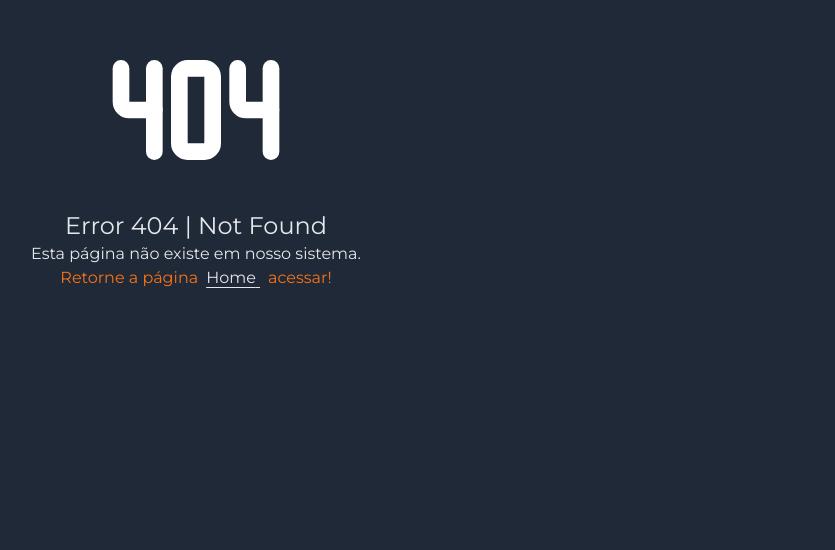
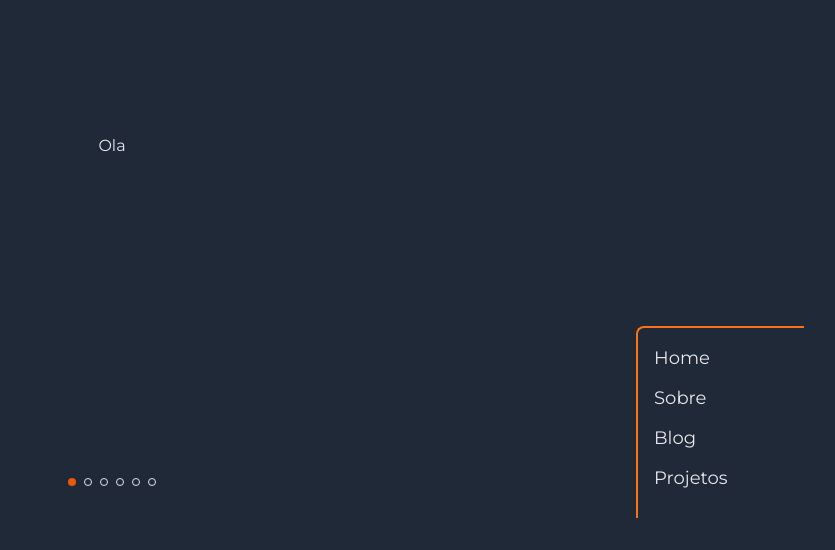
Before and after one commit to miguel-ome/my-page, a Next.js app: page /about in a window 1280 px wide. Before the commit this address had no page. Shown: the part 250-800 px from the top of the page, without its empty margins (444-1279 px from the left). Built offline with nearby package versions, Linux system fonts and the light colour scheme.

Commit message:
Commit for I go it my work

```diff
--- /dev/null
+++ b/src/app/(portifolio)/about/page.tsx
@@ -0,0 +1,13 @@
+import { Carrousel } from '@/components/carrousel/carrousel.component';
+import { StepsCircle } from '@/components/steps/stepsCircle/stepsCircle.components';
+
+export default function About() {
+  return (
+    <div className="w-4/5 h-full p-8 flex flex-col justify-center items-center text-white">
+      <Carrousel>
+        <p className="text-white">Ola</p>
+      </Carrousel>
+      <StepsCircle />
+    </div>
+  );
+}
--- a/src/app/(portifolio)/hability/page.tsx
+++ /dev/null
@@ -1,3 +0,0 @@
-export default function Hability() {
-  return <p className="text-white">Habilidades</p>;
-}
--- /dev/null
+++ b/src/components/carrousel/carrousel.component.tsx
@@ -0,0 +1,13 @@
+import { ReactNode } from 'react';
+
+interface CarrouselProps {
+  children: ReactNode;
+}
+
+export function Carrousel({ children }: CarrouselProps) {
+  return (
+    <div className="w-full h-full flex flex-col justify-center items-center">
+      {children}
+    </div>
+  );
+}
--- a/src/components/menuMobile/menuMobile.component.tsx
+++ b/src/components/menuMobile/menuMobile.component.tsx
@@ -35,8 +35,8 @@ export function MenuMobile() {
             </Link>
           </li>
           <li>
-            <Link href="/hability" className="text-xl" onClick={toggleMenu}>
-              Habilidades
+            <Link href="/about" className="text-xl" onClick={toggleMenu}>
+              Sobre
             </Link>
           </li>
           <li>
--- a/src/components/navigation/navigation.component.tsx
+++ b/src/components/navigation/navigation.component.tsx
@@ -10,8 +10,8 @@ export function Navigation() {
           </Link>
         </li>
         <li>
-          <Link href="/hability" className="hover:text-orange transition">
-            Habilidades
+          <Link href="/about" className="hover:text-orange transition">
+            Sobre
           </Link>
         </li>
         <li>
--- /dev/null
+++ b/src/components/steps/stepsCircle/stepsCircle.components.tsx
@@ -0,0 +1,36 @@
+export function StepsCircle() {
+  return (
+    <div className="flex justify-center space-x-2 dark:text-gray-800">
+      <button
+        type="button"
+        title="previous"
+        className="inline-flex bg-orangeBold items-center justify-center w-2 h-2 py-0 border-orange rounded-full"
+      />
+      <button
+        type="button"
+        title="Page 1"
+        className="inline-flex bg-black items-center justify-center w-2 h-2 py-0 border rounded-full"
+      />
+      <button
+        type="button"
+        className="inline-flex bg-black items-center justify-center w-2 h-2 py-0 border rounded-full"
+        title="Page 2"
+      />
+      <button
+        type="button"
+        className="inline-flex bg-black items-center justify-center w-2 h-2 py-0 border rounded-full"
+        title="Page 3"
+      />
+      <button
+        type="button"
+        className="inline-flex bg-black items-center justify-center w-2 h-2 py-0 border rounded-full"
+        title="Page 4"
+      />
+      <button
+        title="next"
+        type="button"
+        className="inline-flex bg-black items-center justify-center w-2 h-2 py-0 border rounded-full"
+      />
+    </div>
+  );
+}
```
